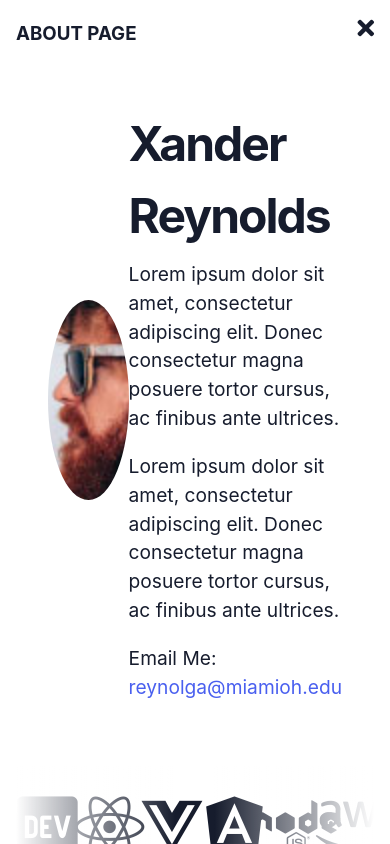
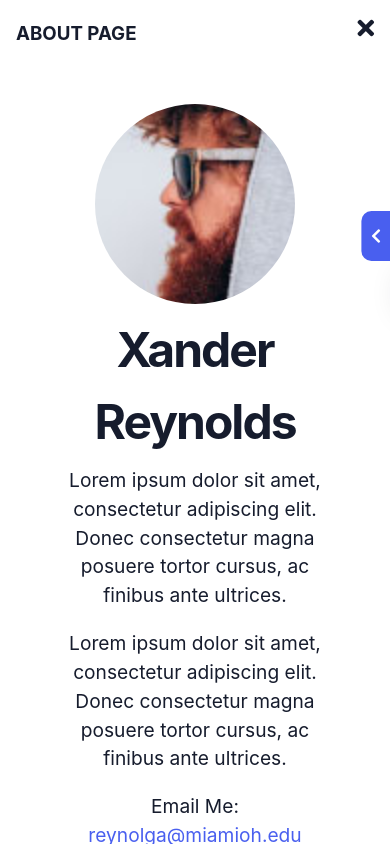
Before and after one commit to reynolga/JavaScript_Website, a plain HTML site: page index.html in a window 390 px wide. Both pictures are taken after a click on the item "about me". Shown: the top 844 px of the page. Drawn offline with Linux system fonts and the light colour scheme.

Commit message:
Mobile responsive changes

```diff
--- a/css/base.css
+++ b/css/base.css
@@ -1,7 +1,6 @@
 :root {
 --marquee-width: 80vw;
---marquee-height: 11vh;
-/* --marquee-elms: 10; */
+--marquee-height: 9vh;
 --marquee-elms-displayed: 5;
 --marquee-elms-width: calc(var(--marquee-width)/ var(--marquee-elms-displayed));
 --marquee-duration-animation: calc(var(--marquee-elms) * 3s); /* marquee-elms set in javaScript*/
--- a/css/pages.css
+++ b/css/pages.css
@@ -105,7 +105,3 @@
   flex-shrink: 0;
   font-size: calc(var(--marquee-height) * 3 / 4);
 }
-
-{
-
-}
--- a/css/style.css
+++ b/css/style.css
@@ -402,10 +402,9 @@
   right: 0;
   padding: 1rem;
   transition: all 0.35s ease-in;
-  /* background: white;  */
   visibility: hidden;
   opacity: 0;
-  z-index: 1000;
+  z-index: 10;
 }
 
 .modal-dialog {
@@ -484,3 +483,31 @@
 [data-animation="slideInOutTop"].is-visible .modal-dialog {
   transform: none;
 }
+
+
+@media(max-width: 991px) {
+
+  #about .img-wrapper,
+  #about .about-text {
+    flex: initial;
+    margin: 0 auto;
+  }
+
+  .page-block{
+    text-align: center;
+  }
+}
+
+@media(max-width: 768px) {
+
+ :root {
+   --marquee-elms-displayed: 3;
+ }
+
+ .marquee:before,
+ .marquee:after {
+    width: 5rem;
+ }
+
+
+}
```
